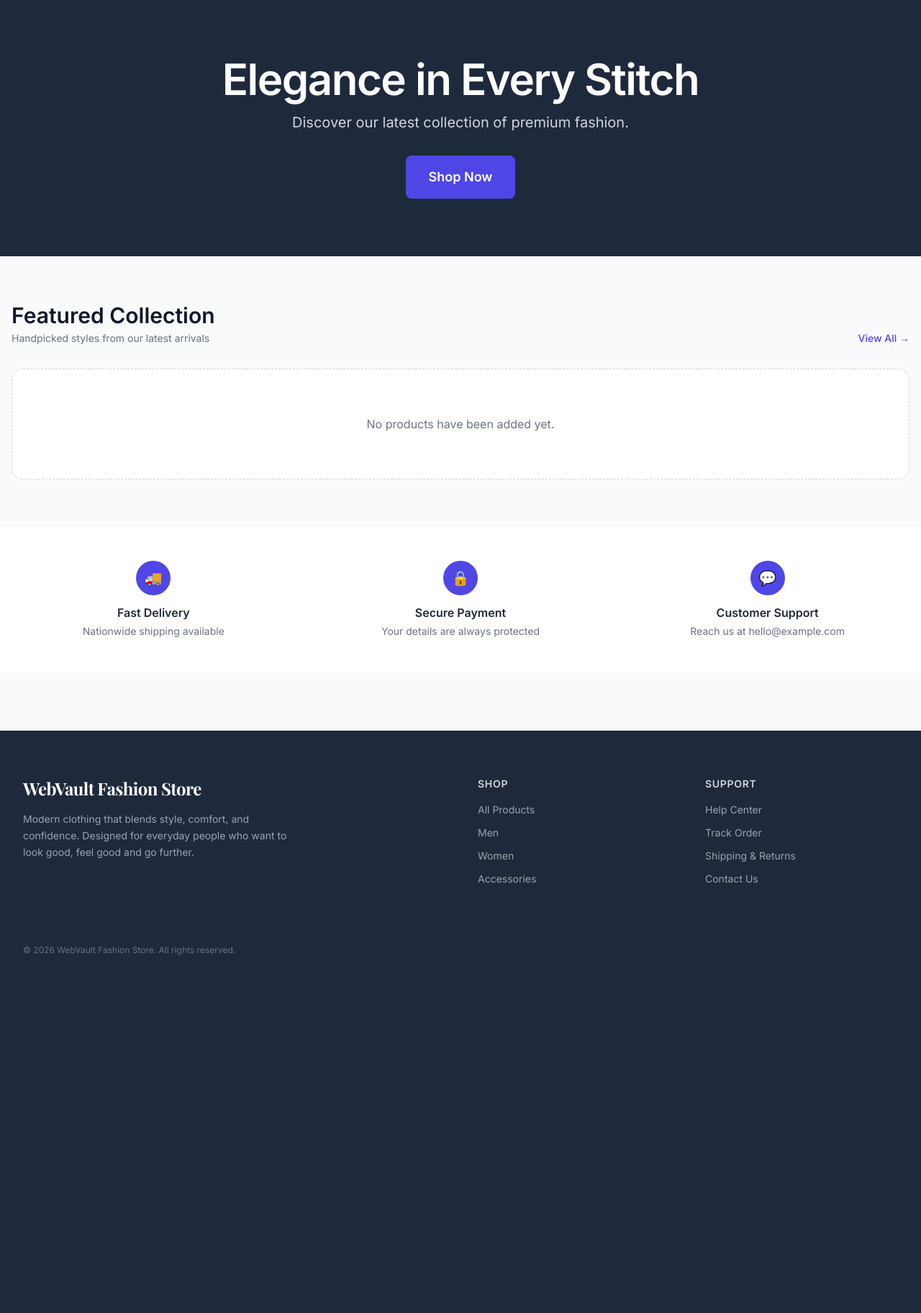
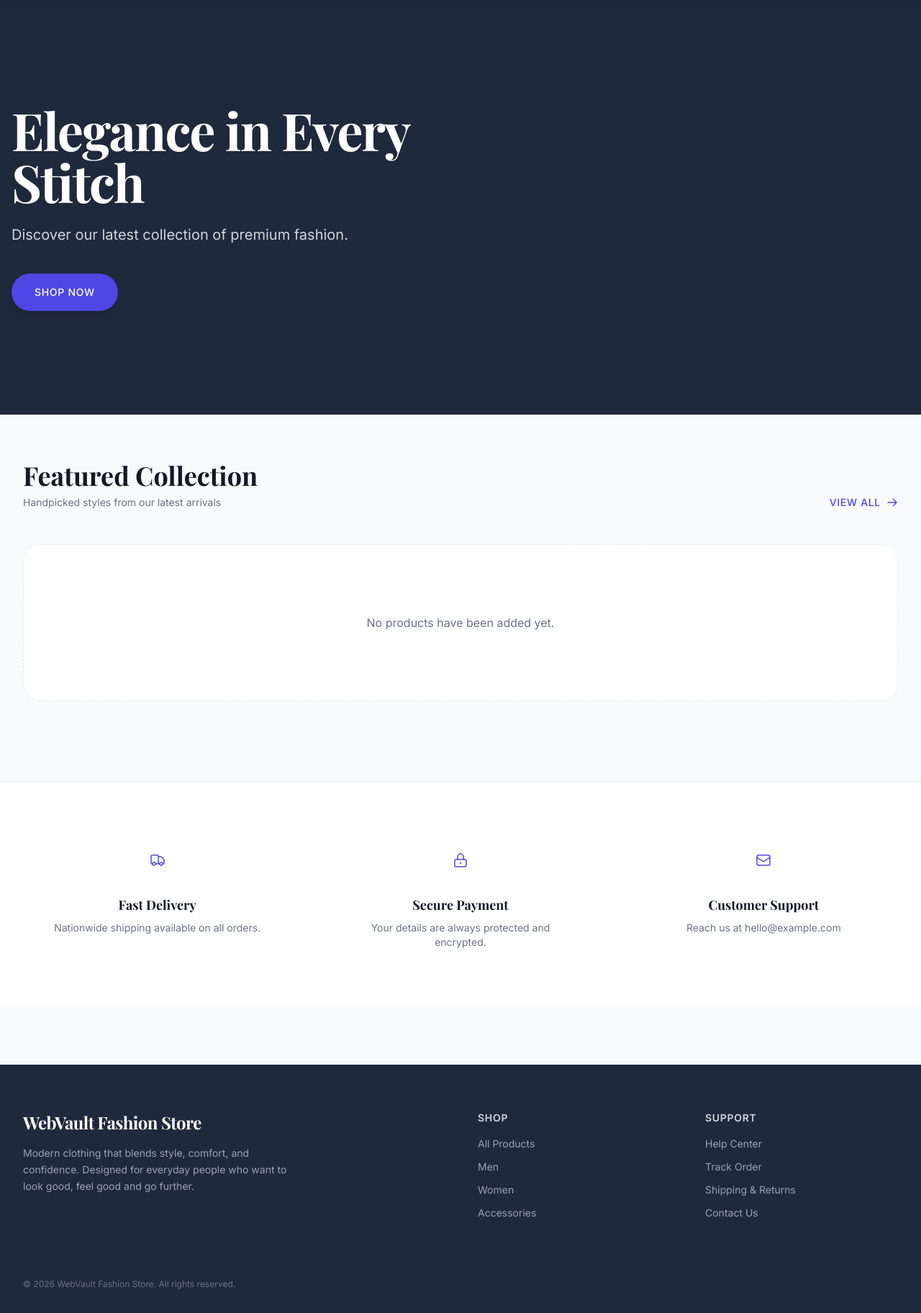
Before and after one commit to Rayflex189/webvault-fashion-commerce, a Django app: page / in a window 1280 px wide. Shown: the part 80-1904 px from the top of the page at 72% size. Before the commit the page ends 1407 px from the top, so only its background shows below. Run offline with Django 5.2, Linux system fonts and the light colour scheme; data comes from the database, SQL or seed files in the repository; data that the repository does not hold is empty; some libraries are stand-ins or nearby versions.

Commit message:
Refactor home.html layout and styles
Updated hero section layout and styles, enhanced category shortcuts, and improved featured products display. Adjusted trust badges section for better presentation.

```diff
--- a/templates/home.html
+++ b/templates/home.html
@@ -2,31 +2,38 @@
 
 {% block content %}
     <!-- ═══════════ HERO SECTION ═══════════ -->
-    <section class="relative bg-[var(--secondary-color)] text-white py-20 px-4 overflow-hidden">
+    <section class="relative bg-[var(--secondary-color)] text-white py-32 px-4 overflow-hidden">
         {% if store.hero_banner %}
-            <img src="{{ store.hero_banner.url }}" alt="Hero" class="absolute inset-0 w-full h-full object-cover opacity-30">
+            <!-- Background Image with subtle overlay -->
+            <img src="{{ store.hero_banner.url }}" alt="Hero" class="absolute inset-0 w-full h-full object-cover opacity-40">
+            <div class="absolute inset-0 bg-gradient-to-r from-[var(--secondary-color)] via-[var(--secondary-color)]/80 to-transparent"></div>
         {% endif %}
 
-        <div class="relative max-w-7xl mx-auto text-center z-10">
-            <h1 class="text-4xl md:text-6xl font-extrabold tracking-tight mb-4">
+        <div class="relative max-w-7xl mx-auto z-10 flex flex-col justify-center min-h-[40vh]">
+            <div class="max-w-2xl">
+                <h1 class="font-serif text-5xl md:text-7xl font-bold tracking-tight mb-6 leading-tight">
                     {{ store.hero_text }}
                 </h1>
-            <p class="text-lg md:text-xl text-gray-300 max-w-2xl mx-auto mb-8">
+                <p class="text-lg md:text-xl text-gray-300 mb-10 font-light leading-relaxed">
                     {{ store.about_us|default:"Discover our latest collection of premium fashion."|truncatewords:20 }}
                 </p>
-            <a href="{% url 'products:list' %}" class="inline-block bg-[var(--primary-color)] text-white px-8 py-4 rounded-lg font-bold text-lg hover:opacity-90 transition">
+                <a href="{% url 'products:list' %}" class="inline-block bg-[var(--primary-color)] text-white px-8 py-4 rounded-full font-medium text-sm tracking-wider uppercase hover:opacity-90 transition duration-300 shadow-lg">
                     Shop Now
                 </a>
+            </div>
         </div>
     </section>
 
     <!-- ═══════════ CATEGORY SHORTCUTS ═══════════ -->
     {% if categories %}
-    <section class="max-w-7xl mx-auto px-4 py-12">
-        <h2 class="text-2xl font-bold text-gray-900 mb-6 text-center">Shop by Category</h2>
+    <section class="max-w-7xl mx-auto px-4 sm:px-6 lg:px-8 py-20">
+        <div class="text-center mb-10">
+            <h2 class="font-serif text-3xl font-bold text-gray-900">Shop by Category</h2>
+            <div class="w-16 h-0.5 bg-[var(--primary-color)] mx-auto mt-4"></div>
+        </div>
         <div class="flex flex-wrap justify-center gap-3">
             {% for cat in categories %}
-                <a href="{% url 'products:list' %}?category={{ cat.slug }}" class="bg-white border border-gray-200 rounded-full px-6 py-3 text-sm font-medium text-gray-700 hover:border-[var(--primary-color)] hover:text-[var(--primary-color)] transition">
+                <a href="{% url 'products:list' %}?category={{ cat.slug }}" class="bg-white border border-gray-200 rounded-full px-6 py-3 text-sm font-medium text-gray-700 hover:border-[var(--primary-color)] hover:text-[var(--primary-color)] hover:shadow-sm transition duration-300">
                     {{ cat.name }}
                 </a>
             {% endfor %}
@@ -35,67 +42,91 @@
     {% endif %}
 
     <!-- ═══════════ FEATURED PRODUCTS ═══════════ -->
-    <section class="max-w-7xl mx-auto px-4 py-16">
-        <div class="flex justify-between items-end mb-8">
+    <section class="max-w-7xl mx-auto px-4 sm:px-6 lg:px-8 py-16">
+        <div class="flex flex-col sm:flex-row justify-between items-start sm:items-end mb-12 gap-4">
             <div>
-                <h2 class="text-2xl md:text-3xl font-bold text-gray-900">Featured Collection</h2>
-                <p class="text-sm text-gray-500 mt-1">Handpicked styles from our latest arrivals</p>
+                <h2 class="font-serif text-3xl md:text-4xl font-bold text-gray-900">Featured Collection</h2>
+                <p class="text-sm text-gray-500 mt-2 font-light">Handpicked styles from our latest arrivals</p>
             </div>
-            <a href="{% url 'products:list' %}" class="text-sm font-medium text-[var(--primary-color)] hover:underline hidden sm:inline">
-                View All →
+            <a href="{% url 'products:list' %}" class="text-sm font-medium tracking-wider uppercase text-[var(--primary-color)] hover:text-[var(--secondary-color)] transition duration-300 hidden sm:inline-flex items-center gap-2 group">
+                View All
+                <svg class="w-4 h-4 transform group-hover:translate-x-1 transition-transform duration-300" fill="none" stroke="currentColor" viewBox="0 0 24 24">
+                    <path stroke-linecap="round" stroke-linejoin="round" stroke-width="2" d="M14 5l7 7m0 0l-7 7m7-7H3"/>
+                </svg>
             </a>
         </div>
 
         {% if featured_products %}
-            <div class="grid grid-cols-2 md:grid-cols-3 lg:grid-cols-4 gap-4 md:gap-6">
+            <div class="grid grid-cols-2 md:grid-cols-3 lg:grid-cols-4 gap-6 lg:gap-8">
                 {% for product in featured_products %}
-                <a href="{% url 'products:detail' product.slug %}" class="group">
-                    <div class="bg-white rounded-xl shadow-sm border border-gray-100 overflow-hidden mb-3 relative aspect-[3/4]">
+                <a href="{% url 'products:detail' product.slug %}" class="group block">
+                    <div class="bg-gray-50 rounded-2xl overflow-hidden mb-4 relative aspect-[3/4] shadow-sm hover:shadow-md transition-shadow duration-300">
                         {% if product.primary_image %}
-                            <img src="{{ product.primary_image }}" alt="{{ product.name }}" class="w-full h-full object-cover group-hover:scale-105 transition duration-500">
+                            <img src="{{ product.primary_image }}" alt="{{ product.name }}" class="w-full h-full object-cover group-hover:scale-105 transition duration-700 ease-out">
                         {% else %}
                             <div class="w-full h-full bg-gray-100 flex items-center justify-center text-gray-400 text-sm">No Image</div>
                         {% endif %}
                         {% if product.is_featured %}
-                            <span class="absolute top-2 left-2 bg-[var(--primary-color)] text-white text-[10px] font-bold px-2 py-1 rounded uppercase tracking-wide">Featured</span>
+                            <span class="absolute top-3 left-3 bg-white/90 backdrop-blur-sm text-gray-900 text-[10px] font-bold px-3 py-1.5 rounded-full uppercase tracking-wider shadow-sm">Featured</span>
                         {% endif %}
                     </div>
-                    <h3 class="font-semibold text-gray-800 truncate text-sm md:text-base">{{ product.name }}</h3>
-                    <p class="text-[var(--primary-color)] font-bold mt-1 text-sm md:text-base">{{ store.currency }} {{ product.base_price|floatformat:2 }}</p>
+                    <div class="px-1">
+                        <h3 class="font-medium text-gray-900 truncate text-sm md:text-base group-hover:text-[var(--primary-color)] transition-colors duration-200">{{ product.name }}</h3>
+                        <p class="text-gray-600 font-semibold mt-1 text-sm md:text-base">{{ store.currency }} {{ product.base_price|floatformat:2 }}</p>
+                    </div>
                 </a>
                 {% endfor %}
             </div>
 
-            <div class="text-center mt-10 sm:hidden">
-                <a href="{% url 'products:list' %}" class="inline-block bg-[var(--primary-color)] text-white px-8 py-3 rounded-lg font-semibold hover:opacity-90 transition">
+            <div class="text-center mt-12 sm:hidden">
+                <a href="{% url 'products:list' %}" class="inline-block bg-[var(--secondary-color)] text-white px-8 py-4 rounded-full font-medium text-sm tracking-wider uppercase hover:opacity-90 transition duration-300">
                     View All Products
                 </a>
             </div>
         {% else %}
-            <div class="text-center py-16 bg-white rounded-2xl border border-dashed border-gray-300">
-                <p class="text-gray-500">No products have been added yet.</p>
+            <div class="text-center py-24 bg-white rounded-3xl border border-dashed border-gray-200">
+                <p class="text-gray-500 font-light">No products have been added yet.</p>
             </div>
         {% endif %}
     </section>
 
     <!-- ═══════════ TRUST BADGES ═══════════ -->
-    <section class="bg-white border-t border-gray-100 py-12">
-        <div class="max-w-7xl mx-auto px-4 grid grid-cols-1 md:grid-cols-3 gap-8 text-center">
-            <div>
-                <div class="w-12 h-12 bg-[var(--primary-color)] bg-opacity-10 rounded-full flex items-center justify-center mx-auto mb-3 text-[var(--primary-color)] text-xl">🚚</div>
-                <h3 class="font-bold text-gray-800">Fast Delivery</h3>
-                <p class="text-sm text-gray-500 mt-1">Nationwide shipping available</p>
+    <section class="bg-white border-t border-gray-100 py-20 mt-12">
+        <div class="max-w-7xl mx-auto px-4 sm:px-6 lg:px-8 grid grid-cols-1 md:grid-cols-3 gap-12 text-center">
+
+            <!-- Fast Delivery -->
+            <div class="flex flex-col items-center">
+                <div class="w-14 h-14 bg-[var(--primary-color)]/10 rounded-full flex items-center justify-center mb-5 text-[var(--primary-color)]">
+                    <svg class="w-6 h-6" fill="none" stroke="currentColor" viewBox="0 0 24 24">
+                        <path stroke-linecap="round" stroke-linejoin="round" stroke-width="1.5" d="M13 16V6a1 1 0 00-1-1H4a1 1 0 00-1 1v10a1 1 0 001 1h1m8-1a1 1 0 01-1 1H9m4-1V8a1 1 0 011-1h2.586a1 1 0 01.707.293l3.414 3.414a1 1 0 01.293.707V16a1 1 0 01-1 1h-1m-6-1a1 1 0 001 1h1M5 17a2 2 0 104 0m-4 0a2 2 0 114 0m6 0a2 2 0 104 0m-4 0a2 2 0 114 0"/>
+                    </svg>
                 </div>
-            <div>
-                <div class="w-12 h-12 bg-[var(--primary-color)] bg-opacity-10 rounded-full flex items-center justify-center mx-auto mb-3 text-[var(--primary-color)] text-xl">🔒</div>
-                <h3 class="font-bold text-gray-800">Secure Payment</h3>
-                <p class="text-sm text-gray-500 mt-1">Your details are always protected</p>
+                <h3 class="font-serif text-lg font-bold text-gray-900">Fast Delivery</h3>
+                <p class="text-sm text-gray-500 mt-2 font-light max-w-xs">Nationwide shipping available on all orders.</p>
             </div>
-            <div>
-                <div class="w-12 h-12 bg-[var(--primary-color)] bg-opacity-10 rounded-full flex items-center justify-center mx-auto mb-3 text-[var(--primary-color)] text-xl">💬</div>
-                <h3 class="font-bold text-gray-800">Customer Support</h3>
-                <p class="text-sm text-gray-500 mt-1">Reach us at {{ store.contact_phone|default:store.contact_email }}</p>
+
+            <!-- Secure Payment -->
+            <div class="flex flex-col items-center">
+                <div class="w-14 h-14 bg-[var(--primary-color)]/10 rounded-full flex items-center justify-center mb-5 text-[var(--primary-color)]">
+                    <svg class="w-6 h-6" fill="none" stroke="currentColor" viewBox="0 0 24 24">
+                        <path stroke-linecap="round" stroke-linejoin="round" stroke-width="1.5" d="M12 15v2m-6 4h12a2 2 0 002-2v-6a2 2 0 00-2-2H6a2 2 0 00-2 2v6a2 2 0 002 2zm10-10V7a4 4 0 00-8 0v4h8z"/>
+                    </svg>
                 </div>
+                <h3 class="font-serif text-lg font-bold text-gray-900">Secure Payment</h3>
+                <p class="text-sm text-gray-500 mt-2 font-light max-w-xs">Your details are always protected and encrypted.</p>
+            </div>
+
+            <!-- Customer Support -->
+            <div class="flex flex-col items-center">
+                <div class="w-14 h-14 bg-[var(--primary-color)]/10 rounded-full flex items-center justify-center mb-5 text-[var(--primary-color)]">
+                    <svg class="w-6 h-6" fill="none" stroke="currentColor" viewBox="0 0 24 24">
+                        <path stroke-linecap="round" stroke-linejoin="round" stroke-width="1.5" d="M3 8l7.89 5.26a2 2 0 002.22 0L21 8M5 19h14a2 2 0 002-2V7a2 2 0 00-2-2H5a2 2 0 00-2 2v10a2 2 0 002 2z"/>
+                    </svg>
+                </div>
+                <h3 class="font-serif text-lg font-bold text-gray-900">Customer Support</h3>
+                <p class="text-sm text-gray-500 mt-2 font-light max-w-xs">Reach us at {{ store.contact_phone|default:store.contact_email }}</p>
+            </div>
+
         </div>
     </section>
 {% endblock %}
```
Lines whose indentation alone changed are shown as unchanged.
